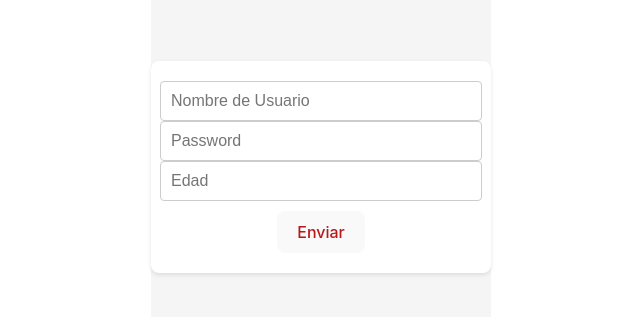
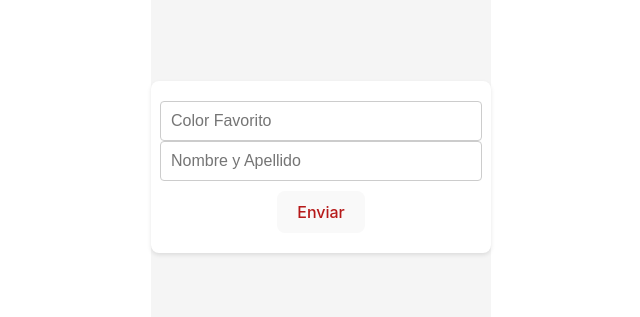
Before and after one commit to rruiz1982/parcial1FIII, a React (Vite) app: page / in a window 1280 px wide. Shown: the part 233-550 px from the top of the page, without its empty margins (319-959 px from the left). Built offline with nearby package versions, Linux system fonts and the light colour scheme.

Commit message:
Arreglos 3

```diff
--- a/src/App.jsx
+++ b/src/App.jsx
@@ -2,55 +2,32 @@ import React, { useState } from 'react';
 import './App.css';
 import WelcomeCard from './components/WelcomeCard';
 
-
 function App() {
   const [userName, setUserName] = useState('');
-  const [password, setPassword] = useState('');
-  const [edad, setEdad] = useState('');
+  const [color, setColor] = useState('');
   const [showWelcomeCard, setShowWelcomeCard] = useState(false);
 
   const onChangeUserName = (e) => setUserName(e.target.value);
-  const onChangePassword = (e) => setPassword(e.target.value);
-  const onChangeEdad = (e) => setEdad(e.target.value);
+  const onChangeColor = (e) => setColor(e.target.value);
 
   const validateUserName = (userName) => {
     const withoutSpaces = userName.trim();
-
-    if (withoutSpaces.length > 3) {
-      return true;
-    } else {
-      return false;
-    }
+    return withoutSpaces.length > 5;
   };
 
-  const validatePassword = (password) => {
-    const withoutSpaces = password.trim();
-    const passwordAsArray = withoutSpaces.split("");
-
-    if (withoutSpaces.length > 5 ) {
-      return true;
-    } else {
-      return false;
-    }
-  };
-
-  const validateEdad = (edad) => {
-    if (edad === '' || isNaN(edad) || edad <= 0 || !Number.isInteger(+edad)) {
-      return false;
-    } else {
-      return true;
-    }
+  const validateColor = (color) => {
+    const withoutSpaces = color.trim();
+    return withoutSpaces.length > 3;
   };
 
   const onSubmitForm = (e) => {
     e.preventDefault();
 
-    const isUsernameValid = validateUserName(userName);
-    const isPasswordValid = validatePassword(password);
-    const isEdadValid = validateEdad(edad);
+    const isUserNameValid = validateUserName(userName);
+    const isColorValid = validateColor(color);
 
-    if (!isPasswordValid || !isUsernameValid || !isEdadValid) {
-      alert("Por favor chequea que la información sea correcta.");
+    if (!isColorValid || !isUserNameValid) {
+      alert('Por favor, verifica que la información sea correcta.');
     } else {
       setShowWelcomeCard(true);
     }
@@ -61,28 +38,21 @@ function App() {
       <form onSubmit={onSubmitForm}>
         <input
           type="text"
-          placeholder="Nombre de Usuario"
+          placeholder="Color Favorito "
+          value={color}
+          onChange={onChangeColor}
+        />
+        <input
+          type="text"
+          placeholder="Nombre y Apellido"
           value={userName}
           onChange={onChangeUserName}
         />
-        <input
-
-          type="password"
-          placeholder="Password"
-          value={password}
-          onChange={onChangePassword}
-
-        />
-        <input
-           type="text"
-           placeholder="Edad"
-           value={edad}
-           onChange={onChangeEdad}
-        />
         <button type="submit">Enviar</button>
       </form>
-      {showWelcomeCard && <WelcomeCard userName={userName}  edad={edad}/>}
+      {showWelcomeCard && <WelcomeCard userName={userName} color={color} />}
     </div>
   );
 }
+
 export default App;
--- a/src/components/WelcomeCard.jsx
+++ b/src/components/WelcomeCard.jsx
@@ -2,11 +2,11 @@
 
 import React from 'react';
 
-function WelcomeCard({ userName ,edad}) {
+function WelcomeCard({ userName ,color}) {
   return (
     <div className="welcome-card">
       <h2>Bienvenido, {userName}!</h2>
-      <h2>Tu edad es:, {(edad)}!</h2>
+      <h2>Tu color favorito es:, {(color)}!</h2>
       <p>¡Gracias por unirte a nuestra comunidad!</p>
     </div>
   );
```
